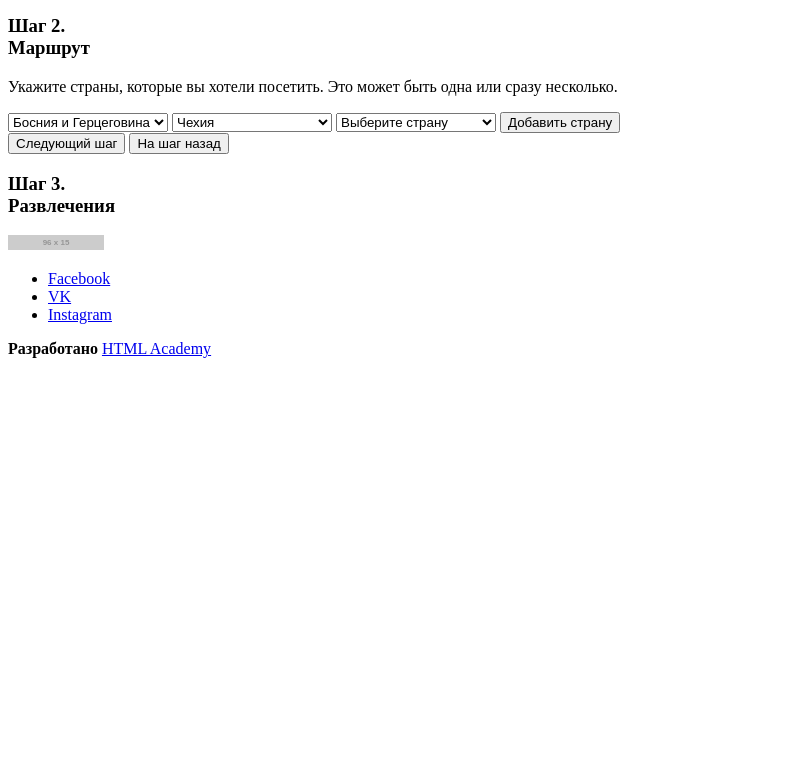
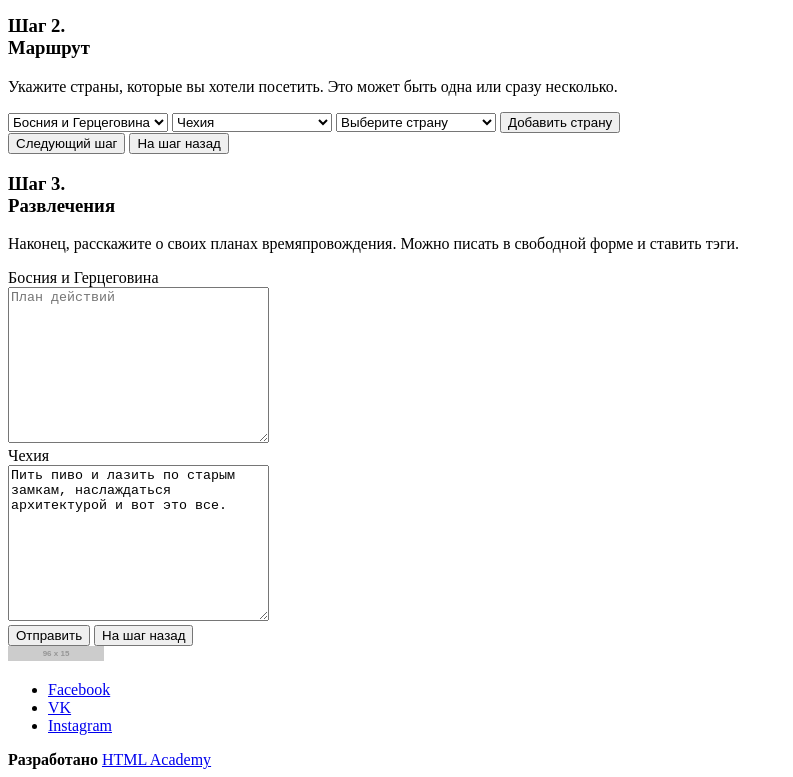
Before and after one commit to Dark7lord2012/204641-pognali-19, a website: page source/form.html in a window 1280 px wide. Shown: the part 1273-2050 px from the top of the page, without its empty margins (0-793 px from the left). Before the commit the page ends 1639 px from the top, so only its background shows below. Drawn offline with Linux system fonts and the light colour scheme; placeholder pictures from the web are drawn by us.

Commit message:
Завершил разметку 3 шага (сложное в виде комментов) - формы размечены

```diff
--- a/source/form.html
+++ b/source/form.html
@@ -65,7 +65,7 @@
           </button>
           <fieldset class="info__fieldset tags">
             <legend class="info__legend">Теги</legend>
-            <textarea class="info__textarea-tags tags__textarea" value=>#бургер #бар #футбол #концерт #крафт</textarea>
+            <textarea class="info__textarea-tags tags__textarea">#бургер #бар #футбол #концерт #крафт</textarea>
           </fieldset>
           <fieldset class="info__fieldset">
             <legend class="info__legend">Транспорт</legend>
@@ -212,7 +212,29 @@
             <h3 class="step__title">
               Шаг 3. <br>Развлечения
             </h3>
-
+            <p class="step__text">
+              Наконец, расскажите о своих планах времяпровождения. Можно писать в свободной форме и ставить тэги.
+            </p>
+            <label class="step__textarea-title">
+              Босния и Герцеговина
+              <!-- Флаг страны -->
+              <br>
+              <textarea name="Bosnia and Herzegovina" cols="30" rows="10" placeholder="План действий"></textarea>
+            </label>
+            <br>
+            <label class="step__textarea-title">
+              Чехия
+              <!-- Флаг страны -->
+              <br>
+              <textarea name="Czech" cols="30" rows="10" placeholder="План действий">Пить пиво и лазить по старым замкам, наслаждаться архитектурой и вот это все.</textarea>
+            </label>
+            <br>
+            <button class="step__btn-next-step btn-round" type="submit">
+              Отправить
+            </button>
+            <button class="step__btn-back-step btn-round" type="button">
+              На шаг назад
+            </button>
           </div>
         </section>
       </form>
```
